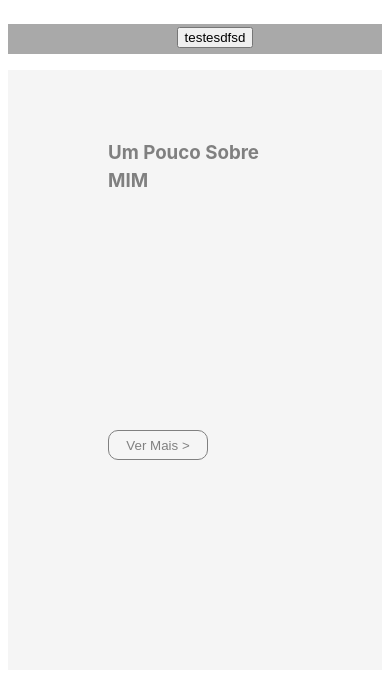
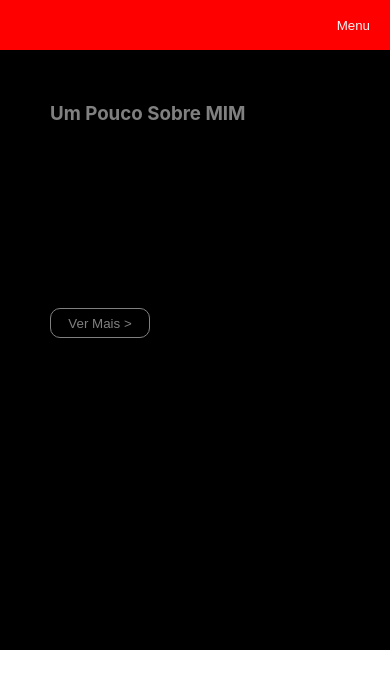
Before and after one commit to matheusjean28/cv, a React (Vite) app: page / in a window 390 px wide. Shown: the top 688 px of the page. Built offline with nearby package versions, Linux system fonts and the light colour scheme.

Commit message:
<Feat> (Header, AboutMe) : Add media query and adjust color´s

```diff
--- a/src/App.css
+++ b/src/App.css
@@ -8,11 +8,14 @@
   text-align: center;
   height: 100%;
   --mainColor: gray;
-  --bgColor: whitesmoke;
+  --bgColor: black;
 }
 
 /* future media query */
 @media screen and (max-width: 600px) {
+  * {padding: 0;
+    margin: 0 ;
+  }
 }
 @media screen and (min-width: 601px) and (max-width: 992px) {
 }
--- a/src/Components/AboutMe.jsx
+++ b/src/Components/AboutMe.jsx
@@ -10,7 +10,7 @@ export default function AboutMe() {
 
     return (
         <>
-            <div style={divStl}>
+            <div style={divStl} className="divStl">
                 <h3>Um Pouco Sobre MIM</h3>
                 {BtnMore && <p className="PStl" style={PStl}>Lorem ipsum dolor, sit amet consectetur adipisicing elit. Quis voluptatibus natus eos similique eaque et ad repellat. Nostrum asperiores cum at nemo eveniet optio officiis inventore tenetur nam, quod esse!
                     Natus fuga nesciunt minus? Recusandae, consequuntur voluptate? Minus, aliquam. Vitae, tempora rerum. Hic cumque exercitationem doloribus incidunt a corrupti sed, nulla accusantium facere neque. Vero doloremque vel asperiores officiis odit?
@@ -18,6 +18,7 @@ export default function AboutMe() {
                 </p>}
                 <button
                 onClick={handleBtn}
+                    className={BtnMore ? "btnHeigth" : ""}
                     style={BntStl}>{"Ver Mais > "}</button>
             </div>
         </>
--- a/src/Components/Header.jsx
+++ b/src/Components/Header.jsx
@@ -1,13 +1,12 @@
 import React from "react";
-import StyleHeader from "./Styles/StylesHeader";
+import './Styles/StylesHeader.css'
 
 export default function Header() {
-    const {UlStyle} = StyleHeader;
 
     return (
         <>
-            <ul style={UlStyle}>
-                <button>testesdfsd</button>
+            <ul  className="UlStyle">
+                <button className="BtnPosition">Menu</button>
             </ul>
         </>)
 }
--- a/src/Components/Styles/StylesAboutMe.jsx
+++ b/src/Components/Styles/StylesAboutMe.jsx
@@ -1,14 +1,8 @@
 
 const StylesAboutMe = {
     divStl: {
-        display: 'flex',
-        flexDirection: "column",
-        height: '500px',
         backgroundColor: 'var(--bgColor)',
         color: 'var(--mainColor)',
-        padding: '50px 100px',
-        textAlign: 'left',
-        position: 'relative'
     }, PStl: {
         translate:"ease-in-out .1s"
     },
@@ -23,8 +17,7 @@ const StylesAboutMe = {
         placeItems: 'center',
         color: 'var(--mainColor)',
         backgroundColor: 'var(--bgColor)',
-        position: "absolute",
-        top: "60%"
+        marginTop: "180px"
     },
 }
 
--- /dev/null
+++ b/src/Components/Styles/StylesHeader.css
@@ -0,0 +1,33 @@
+.UlStyle {
+  background-color: darkgray;
+  display: flex;
+  width: inherit;
+  height: 50px;
+  place-content: center;
+  place-items: center;
+  min-width: 320px;
+  position: relative;
+}
+
+.BtnPosition {
+  position: absolute;
+  right: 10px;
+  border-radius: 15px;
+  padding: 5px 10px;
+}
+
+@media screen and (max-width: 600px) {
+  .UlStyle {
+    height: 50px;
+    display: flex;
+    place-content: center;
+    place-items: center;
+    background-color: red;
+  }
+  .BtnPosition {
+    border-radius: 5px;
+    color: whitesmoke;
+    background: none;
+    border: none;
+  }
+}
--- a/src/Components/Styles/StylesHeader.jsx
+++ /dev/null
@@ -1,18 +0,0 @@
-const StyleHeader =
-{
-    UlStyle: {
-        backgroundColor: "darkgray",
-        displa: 'flex',
-        width: 'Inherited',
-        height: '30px',
-        minWidth: "320px",
-        position: "relative",
-
-    },
-    BtnPosition: {
-        position: "absolute",
-        right: "1px"
-    }
-}
-
-export default StyleHeader;
--- a/src/Components/Styles/utils.css
+++ b/src/Components/Styles/utils.css
@@ -1,32 +1,58 @@
+.PStl {
+  -webkit-animation: text-focus-in 0.5s cubic-bezier(0.55, 0.085, 0.68, 0.53)
+    both;
+  animation: text-focus-in 0.5s cubic-bezier(0.55, 0.085, 0.68, 0.53) both;
+  max-height: 200px;
+  overflow: hidden;
+  white-space: wrap 80%;
+  text-overflow: ellipsis;
+  word-wrap: break-word;
+}
+.btnHeigth {
+  margin-top: 20px !important;
+  transition: ease-in-out 0.5s;
+  background-color: red;
+  color: red;
+}
+.divStl {
+  display: flex;
+  flex-direction: column;
+  height: 500px;
+  padding: 50px 100px;
+  text-align: left;
+  position: relative
 
-.PStl {
-	-webkit-animation: text-focus-in .5s cubic-bezier(0.550, 0.085, 0.680, 0.530) both;
-	        animation: text-focus-in .5s cubic-bezier(0.550, 0.085, 0.680, 0.530) both;
-            display: none;
+}
+@media screen and (max-width: 600px) {
+  .divStl {
+    padding: 50px;
+    background-color: red ;
+  }
 }
 
 
- @-webkit-keyframes text-focus-in {
+/* animations */
+@-webkit-keyframes text-focus-in {
   0% {
     -webkit-filter: blur(12px);
-            filter: blur(12px);
+    filter: blur(12px);
     opacity: 0;
   }
   100% {
     -webkit-filter: blur(0px);
-            filter: blur(0px);
+    filter: blur(0px);
     opacity: 1;
   }
 }
 @keyframes text-focus-in {
   0% {
     -webkit-filter: blur(12px);
-            filter: blur(12px);
+    filter: blur(12px);
     opacity: 0;
   }
   100% {
     -webkit-filter: blur(0px);
-            filter: blur(0px);
+    filter: blur(0px);
     opacity: 1;
   }
 }
```
